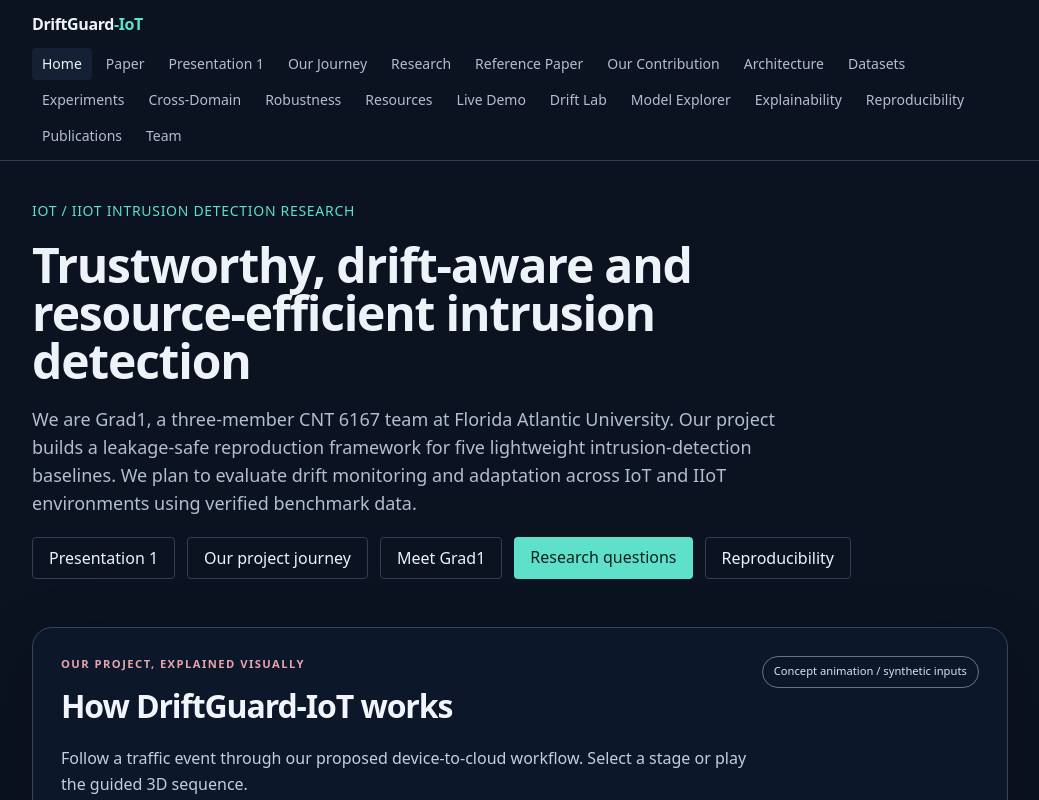
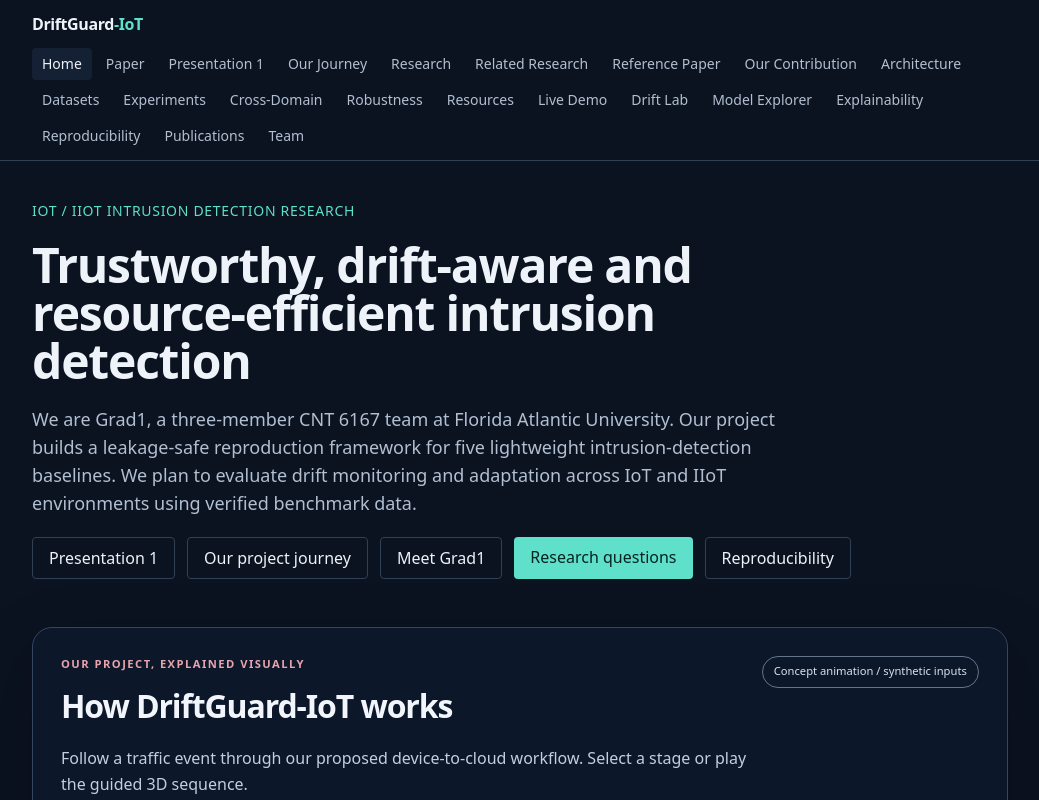
Before and after one commit to Arungharami/DriftGuard-IoT, a Next.js app in the folder apps/research-portal/: page / in a window 1280 px wide. Shown: the top 800 px of the page, without its empty margins (120-1159 px from the left). Built offline with nearby package versions, Linux system fonts and the light colour scheme.

Commit message:
Add related research navigation

```diff
--- a/apps/research-portal/src/content/site.ts
+++ b/apps/research-portal/src/content/site.ts
@@ -6,6 +6,7 @@ export const NAV: NavItem[] = [
   { href: "/presentation-1", label: "Presentation 1" },
   { href: "/project-history", label: "Our Journey" },
   { href: "/research", label: "Research" },
+  { href: "/related-research", label: "Related Research" },
   { href: "/reference-paper", label: "Reference Paper" },
   { href: "/contribution", label: "Our Contribution" },
   { href: "/architecture", label: "Architecture" },
@@ -30,7 +31,7 @@ export const TEAM: { name: string; affiliation: string }[] = [
   { name: "Ankith Gajam", affiliation: "Grade 1 · CNT 6167 Internet of Things · Florida Atlantic University" },
 ];
 
-export const REPO_URL ="https://github.com/Arungharami/DriftGuard-IoT";
+export const REPO_URL = "https://github.com/Arungharami/DriftGuard-IoT";
 
 export const REFERENCE_PAPER = {
   citation:
```
